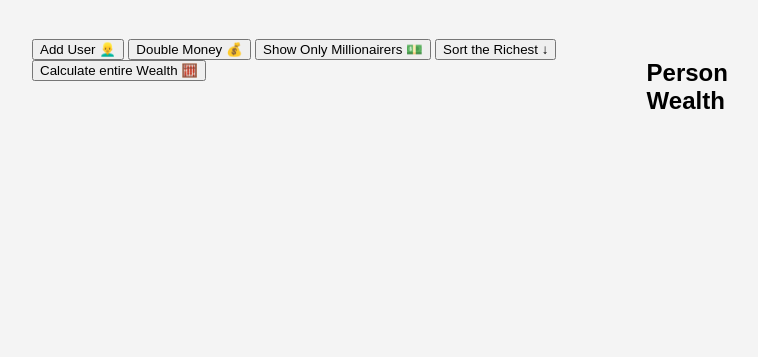
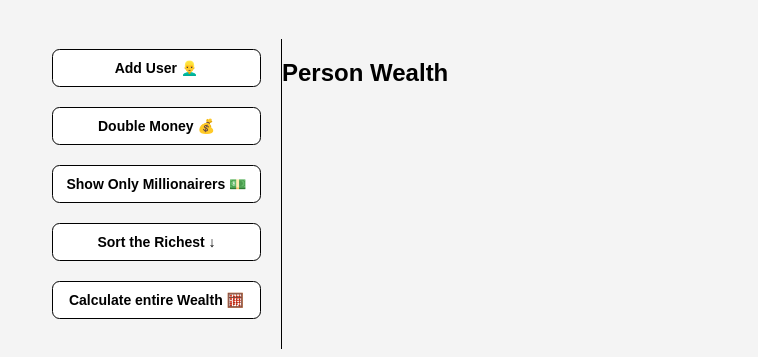
Before and after one commit to CharlesIvia/dom-array-methods, a plain HTML site: page index.html in a window 1280 px wide. Shown: the part 61-418 px from the top of the page, without its empty margins (228-986 px from the left). Drawn offline with Linux system fonts and the light colour scheme.

Commit message:
Styled the aside and button elements

```diff
--- a/style.css
+++ b/style.css
@@ -13,9 +13,28 @@ body {
 }
 
 .container {
-    display: flex;
-    padding: 20px;
-    margin: 0 auto;
-    max-width: 100%;
-    width: 800px;
+  display: flex;
+  padding: 20px;
+  margin: 0 auto;
+  max-width: 100%;
+  width: 800px;
 }
+
+aside {
+  padding: 10px 20px;
+  width: 250px;
+  border-right: 1px solid black;
+}
+
+button {
+  cursor: pointer;
+  background-color: white;
+  border: solid 1px black;
+  border-radius: 7.5px;
+  display: block;
+  width: 100%;
+  padding: 10px;
+  margin-bottom: 20px;
+  font-weight: bold;
+  font-size: 14px;
+}
```
